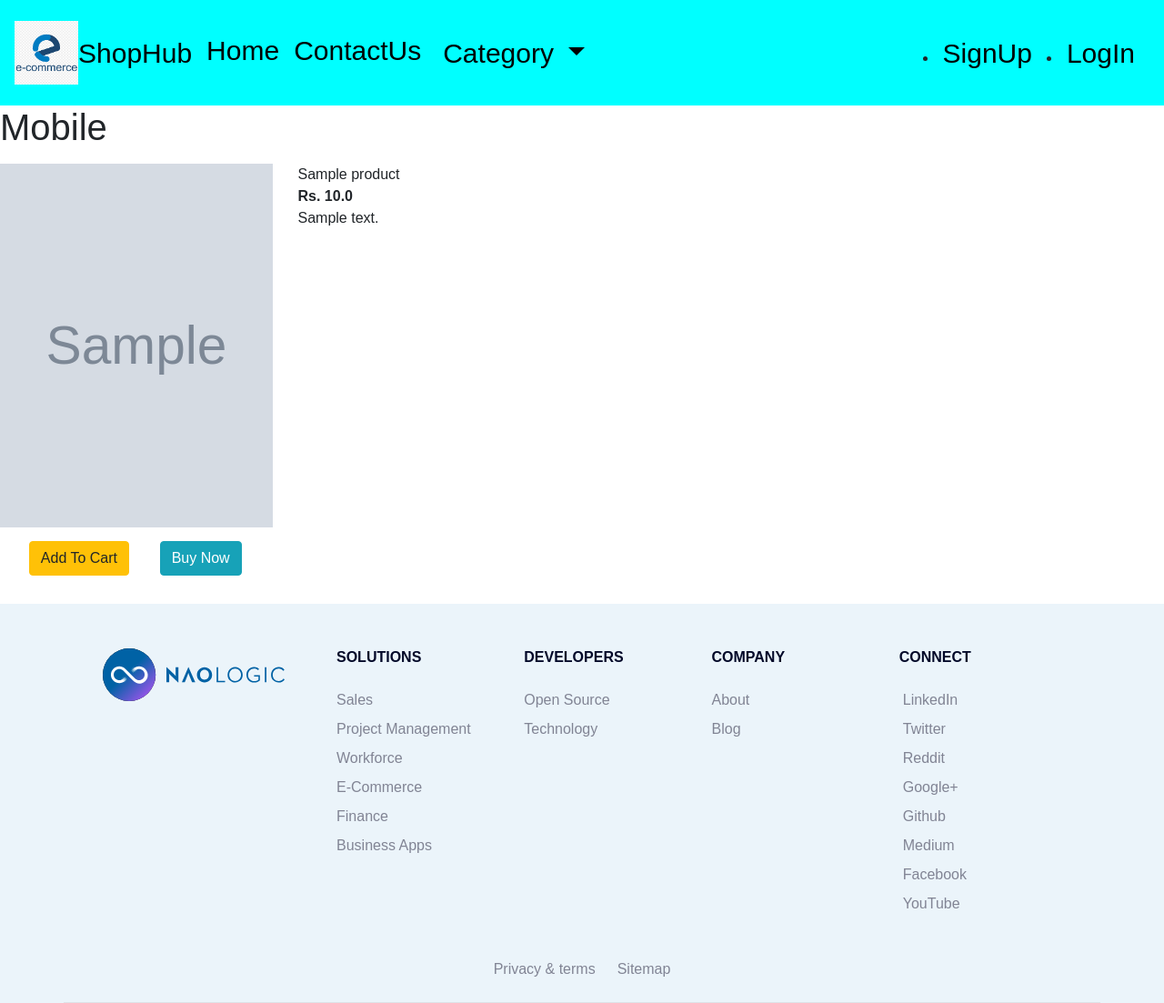
After one commit to AritRoy1/ShopHub, a Django app: page /product-detail/1 in a window 1280 px wide. The commit adds this page. Shown: the whole page at 91% size. Run offline with Django 4.2, Linux system fonts and the light colour scheme; tables that the repository leaves empty hold one stand-in row (values such as "Sample post"); grey boxes marked "Sample" are stand-in pictures; some libraries are stand-ins or nearby versions.

Commit message:
list view and detail view done

```diff
--- a/customer/admin.py
+++ b/customer/admin.py
@@ -3,11 +3,11 @@ from .models import User, Customer, Vendor
 
 @admin.register(User)
 class UserAdmin(admin.ModelAdmin):
-    list_display = ['id','username', 'first_name', 'last_name', 'password']
+    list_display = ['id','username', 'first_name', 'last_name', 'password', 'address']
 
 @admin.register(Customer)
 class CustomerAdmin(admin.ModelAdmin):
-    list_display = ['id','username', 'first_name', 'last_name', 'password']
+    list_display = ['id','username', 'first_name', 'last_name', 'password',]
 
 @admin.register(Vendor)
 class VendorAdmin(admin.ModelAdmin):
--- a/customer/templates/customer/base.html
+++ b/customer/templates/customer/base.html
@@ -69,58 +69,49 @@
             Category
           </a>
           <ul class="dropdown-menu" aria-labelledby="navbarDropdownMenuLink">
-            {% for item in category %}
+
+            {% for item, value in dict1.items %}
 
             <li class="dropdown-submenu">
-              <a class="dropdown-item dropdown-toggle" href="#">{{item.name}}</a>
+              {% comment %} <a class="dropdown-item dropdown-toggle" href="#">{{item.name}}</a> {% endcomment %}
+              <a class="dropdown-item dropdown-toggle" href="#">{{item}}</a>
+
 
               <ul class="dropdown-menu">
-                <li><a class="dropdown-item" href="#">Submenu action</a></li>
-                </ul>
 
-            {% endfor %}
+                  {% for j in value %}
+
+
+                     <li><a class="dropdown-item" href="{% url 'product-list' j.id %}"> {{j.name}} </a></li>
+                  {% endfor  %}
+              </ul>
+
+            </li>
+
+            {% endfor category %}
 
 
 
-            <li class="dropdown-submenu">
-              <a class="dropdown-item dropdown-toggle" href="#">Submenu</a>
-
-              <ul class="dropdown-menu">
-                <li><a class="dropdown-item" href="#">Submenu action</a></li>
-                <li><a class="dropdown-item" href="#">Another submenu action</a></li>
-
-
-                <li class="dropdown-submenu">
-                  <a class="dropdown-item dropdown-toggle" href="#">Subsubmenu</a>
-                  <ul class="dropdown-menu">
-                    <li><a class="dropdown-item" href="#">Subsubmenu action</a></li>
-                    <li><a class="dropdown-item" href="#">Another subsubmenu action</a></li>
-                  </ul>
-                </li>
-                <li class="dropdown-submenu">
-                  <a class="dropdown-item dropdown-toggle" href="#">Second subsubmenu</a>
-                  <ul class="dropdown-menu">
-                    <li><a class="dropdown-item" href="#">Subsubmenu action</a></li>
-                    <li><a class="dropdown-item" href="#">Another subsubmenu action</a></li>
-                  </ul>
-                </li>
-
-
-
-              </ul>
-            </li>
           </ul>
         </li>
 
 
 
+
+
       </ul>
+
+
 
       {% if request.user.is_authenticated %}
 
       <li class="nav-item">
         <a class="navbar-brand" style="color: black; font-size:30px;" href="{% url 'vendor-registration' %}">Become a vendor</a>
       </li>
+
+      {% comment %} kon sa user log in hai  {% endcomment %}
+
+      {% comment %} <h1>User: {{user.get_username}} </h1> {% endcomment %}
 
       <li class="nav-item dropdown">
         <a class="nav-link dropdown-toggle"  style="color: black; font-size:30px;"  href="#" id="navbarDropdown" role="button" data-toggle="dropdown" aria-haspopup="true" aria-expanded="false">
@@ -162,6 +153,7 @@
   </div>
 </nav>
 
+
 </div>
 {% block slider %}
 
@@ -171,9 +163,14 @@
 
 {% endblock Customer-registration %}
 
+{% block product-list %}
+
+{% endblock product-list %}
+
 {% block product-details %}
 
 {% endblock product-details %}
+
 
 
    {% comment %} footer {% endcomment %}
@@ -323,4 +320,6 @@
 
     return false;
   });
+
+
 </script>
--- /dev/null
+++ b/customer/templates/customer/product_detail.html
@@ -0,0 +1,31 @@
+{% extends "customer/base.html" %} {% block product-details %} {% load static %}
+
+<style>
+  .cont {
+    display: flex;
+    margin: 15px;
+    justify-content: space-around;
+  }
+</style>
+<h1>Mobile</h1>
+
+<div class="row my-3">
+  <div class="col-sm-3">
+    <img src="{{ img.image.url }}" width="300px" height="400" alt="not" />
+    <br />
+    <div class="cont">
+      <a href="{% url 'cart' %}">
+        <button type="button" class="btn btn-warning">Add To Cart</button>
+      </a>
+      <button type="button" class="btn btn-info">Buy Now</button>
+    </div>
+  </div>
+  <div class="col-sm-3">
+    {{img.product.name}} <br />
+
+    <b> Rs. {{img.product.price}} </b> <br />
+    {{img.product.description}}
+  </div>
+</div>
+
+{% endblock product-details %}
--- a/customer/urls.py
+++ b/customer/urls.py
@@ -7,14 +7,17 @@ urlpatterns = [
     path('home/',views.home, name="home"),
 
 
-    path('customer/registration', views.CustomerRegistration, name='customer-registration'),
-    path('vendor/registration', views.VendorRegistration, name = 'vendor-registration'),
+    path('customer/registration/', views.CustomerRegistration, name='customer-registration'),
+    path('vendor/registration/', views.VendorRegistration, name = 'vendor-registration'),
 
     # path('accounts/login', auth_view.LoginView.as_view(template_name="customer/login.html",
     #         authentication_form=LoginForm), name='login')
     path('login/', views.Login.as_view(), name= 'login'),
     path('logout/', views.logout_view, name='logout'),
-    path('electronics-detail/', views.ProductDetail.as_view() ,name='Electronics')
+    path('electronics-detail/', views.ProductDetail.as_view() ,name='Electronics'),
+    path('product-list/<int:pk>', views.ProductList.as_view(), name="product-list"),
+    path('product-detail/<int:pk>', views.ProductDetail.as_view(), name='product-detail'),
+    path('cart/', views.Cart.as_view(), name = 'cart')
 
 
 
--- a/customer/views.py
+++ b/customer/views.py
@@ -12,9 +12,13 @@ from product.models import Category, Image, Product, SubCategory
 
 def home(request):
     category = Category.objects.all()
+    subcatagory = SubCategory.objects.all()
+    dict1={}
+    for item in category:
 
+        dict1[item.name]=SubCategory.objects.filter(category__name = item.name)
 
-    return render(request, 'customer/home.html', {'category':category})
+    return render(request, 'customer/home.html', {'category':category, "dict1":dict1})
 
 def CustomerRegistration(request):
     if request.method == "POST":
@@ -73,10 +77,41 @@ def logout_view(request):
     return HttpResponseRedirect('/login/')
 
 
+class ProductList(View):
+    def get(self, request, pk):
+
+        category = Category.objects.all()
+        subcatagory = SubCategory.objects.get(pk=pk)
+        phone = Product.objects.filter(id=1)
+        category = Category.objects.all()
+        img = Image.objects.filter(product__sub__id=pk)
+        dict1={}
+
+        for item in category:
+
+            dict1[item.name]=SubCategory.objects.filter(category__name = item.name)
+
+        return render(request, 'customer/list_product.html', {'dict1':dict1, 'subcatagory':subcatagory, "img":img,})
+
+
+        # return render(request, 'customer/list_product.html', {'dict1':dict1,
+        #                 "phone":phone, "img":img, 'category':category, 'subcatagory':subcatagory})
+
 
 class ProductDetail(View):
-    def get(self, request):
-        phone = Product.objects.filter(id=1)
+    def get(self, request, pk):
         category = Category.objects.all()
-        img = Image.objects.all()
-        return render(request, 'customer/electronics.html', {"phone":phone, "img":img, 'category':category})
+        dict1={}
+        for item in category:
+            dict1[item.name]=SubCategory.objects.filter(category__name = item.name)
+
+        print(pk)
+
+        phone = Product.objects.filter(id=pk)
+
+        img = Image.objects.get(pk=pk)
+        return render(request, 'customer/product_detail.html', {"phone":phone,
+                "img":img, 'category':category, 'dict1':dict1})
+
+class Cart(View):
+    pass
--- a/product/admin.py
+++ b/product/admin.py
@@ -10,7 +10,7 @@ class CategoryAdmin(admin.ModelAdmin):
 
 @admin.register(Product)
 class ProductAdmin(admin.ModelAdmin):
-    list_display = ['id', 'name', 'price', 'vendor', 'category',]
+    list_display = ['id', 'name', 'price', 'vendor', 'category', 'sub']
 @admin.register(Image)
 class ImageAdmin(admin.ModelAdmin):
     list_display  = ['id', 'product', 'image']
```
Also changed, not shown: customer/static/customer/css/list_product.css (added, +27 -0 lines), customer/templates/customer/list_product.html (+29 -1 lines), requirements.txt (added, +7 -0 lines), customer/static/customer/images/lenovo7.webp (added).
